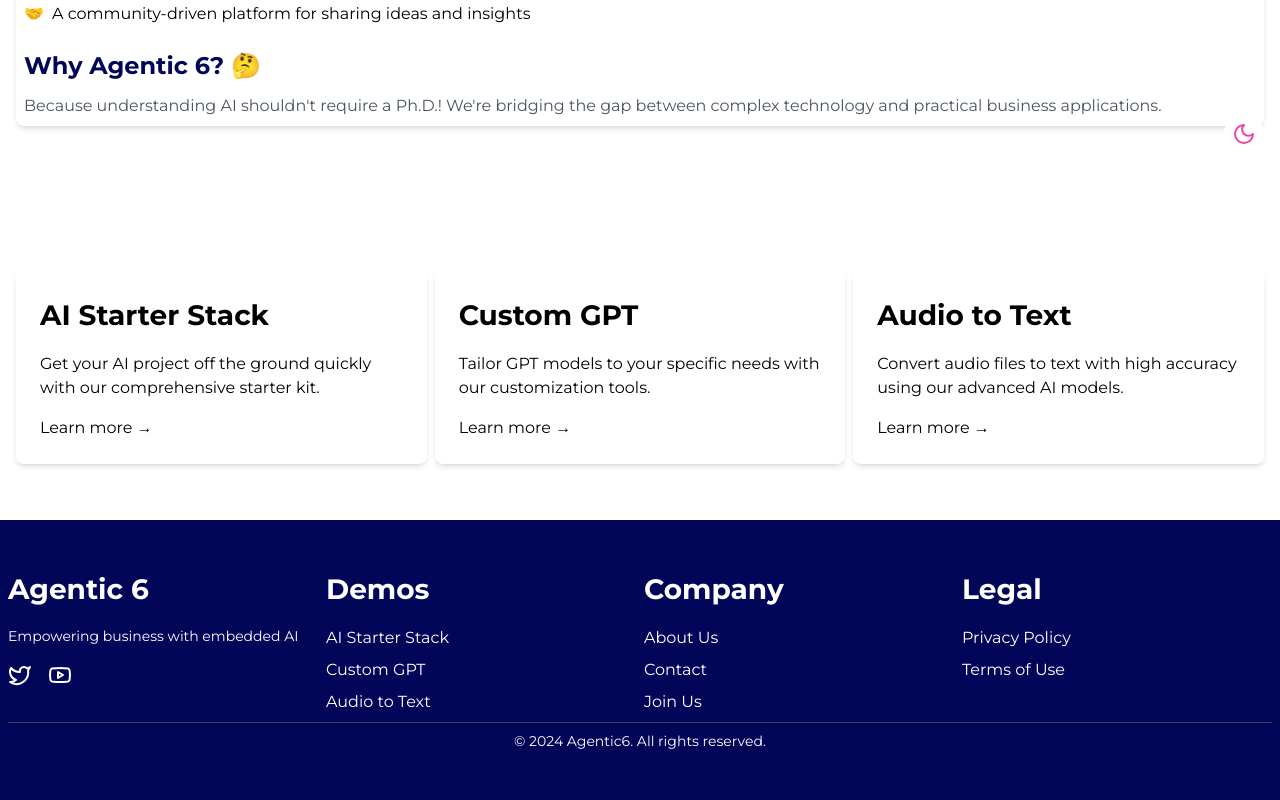
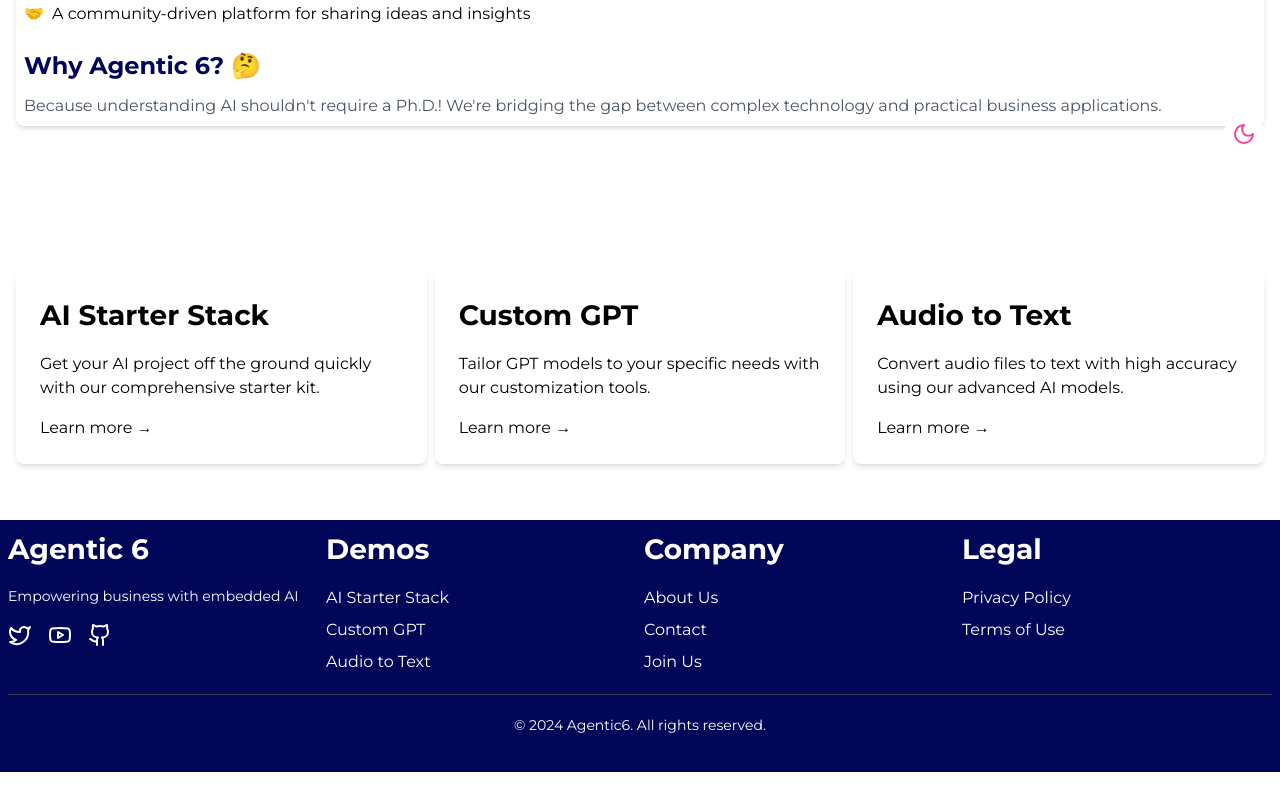
Before and after one commit to wordopera/my-ai-app, a Next.js app: page / in a window 1280 px wide. Shown: the part 630-1430 px from the top of the page. After the commit the page ends 1402 px from the top, so only its background shows below. Built offline with nearby package versions, Linux system fonts and the light colour scheme.

Commit message:
adjust footer vertical space. not perfect yet.

```diff
--- a/app/components/Footer.tsx
+++ b/app/components/Footer.tsx
@@ -1,13 +1,13 @@
 // File: app/components/Footer.tsx
-// August 17, 2024
+// August 20, 2024
 
 import React from 'react';
 import Link from 'next/link';
-import { Twitter, Youtube } from 'lucide-react';
+import { Twitter, Youtube, Github } from 'lucide-react';
 
 const Footer: React.FC = () => {
   return (
-    <footer className="bg-deepBlue text-white py-12 px-4 sm:px-6 lg:px-8">
+    <footer className="bg-deepBlue text-white pt-8 pb-3 px-4 sm:px-6 lg:px-8">
       <div className="max-w-7xl mx-auto">
         <div className="grid grid-cols-1 md:grid-cols-2 lg:grid-cols-4 gap-8">
           <div>
@@ -21,6 +21,10 @@ const Footer: React.FC = () => {
               <a href="https://www.youtube.com/@agentic6" target="_blank" rel="noopener noreferrer" className="text-white hover:text-fuschia transition duration-200">
                 <Youtube size={24} />
                 <span className="sr-only">YouTube</span>
+              </a>
+              <a href="https://github.com/agentic6" target="_blank" rel="noopener noreferrer" className="text-white hover:text-fuschia transition duration-200">
+                <Github size={24} />
+                <span className="sr-only">GitHub</span>
               </a>
             </div>
           </div>
@@ -48,8 +52,8 @@ const Footer: React.FC = () => {
             </ul>
           </div>
         </div>
-        <div className="mt-8 pt-8 border-t border-gray-700">
-          <p className="text-center text-small">&copy; 2024 Agentic6. All rights reserved.</p>
+        <div className="mt-5 pt-5 border-t border-gray-700">
+          <p className="text-center text-small pb-6">&copy; 2024 Agentic6. All rights reserved.</p>
         </div>
       </div>
     </footer>
```
